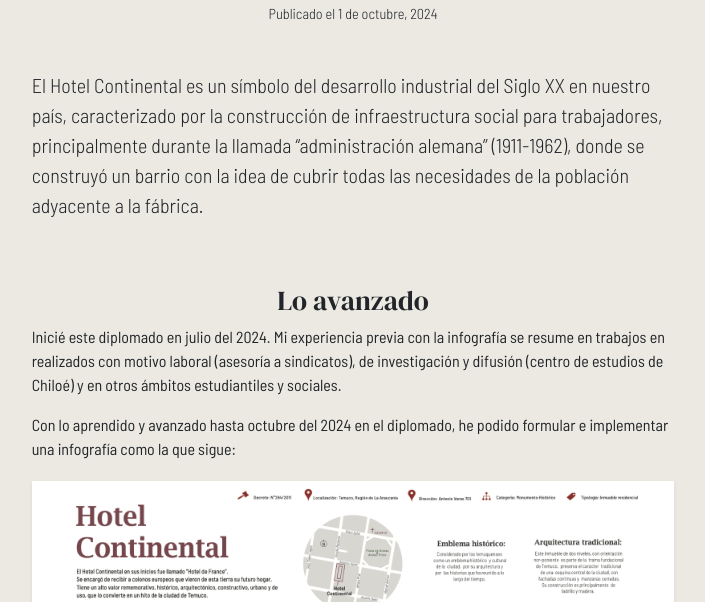
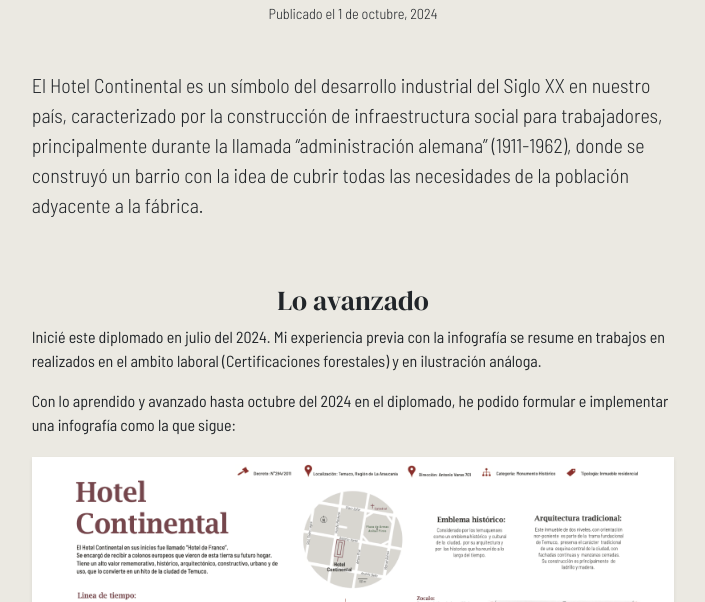
Before and after one commit to TamaraCarol/Clase_2, a plain HTML site: page index.html in a window 1280 px wide. Shown: the part 198-800 px from the top of the page, without its empty margins (287-992 px from the left). Drawn offline with nearby package versions, Linux system fonts and the light colour scheme.

Commit message:
Update index.html

```diff
--- a/index.html
+++ b/index.html
@@ -93,7 +93,7 @@
 
                     <h2 class="text-center">Lo avanzado</h2>
 
-                    <p>Inicié este diplomado en julio del 2024. Mi experiencia previa con la infografía se resume en trabajos en realizados con motivo laboral (asesoría a sindicatos), de investigación y difusión (centro de estudios de Chiloé) y en otros ámbitos estudiantiles y sociales.</p>
+                    <p>Inicié este diplomado en julio del 2024. Mi experiencia previa con la infografía se resume en trabajos en realizados en el ambito laboral (Certificaciones forestales) y en ilustración análoga.</p>
 
                     <p>Con lo aprendido y avanzado hasta octubre del 2024 en el diplomado, he podido formular e implementar una infografía como la que sigue:</p>
 
```
